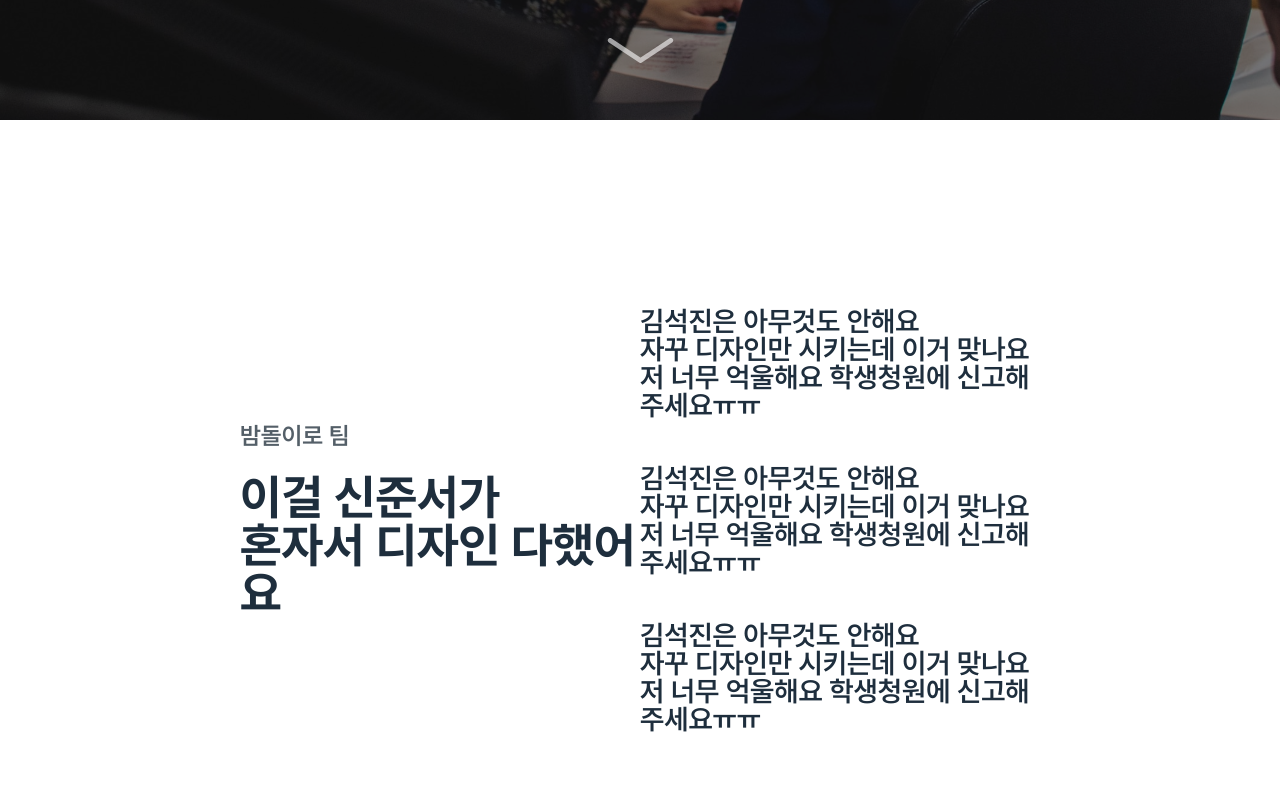
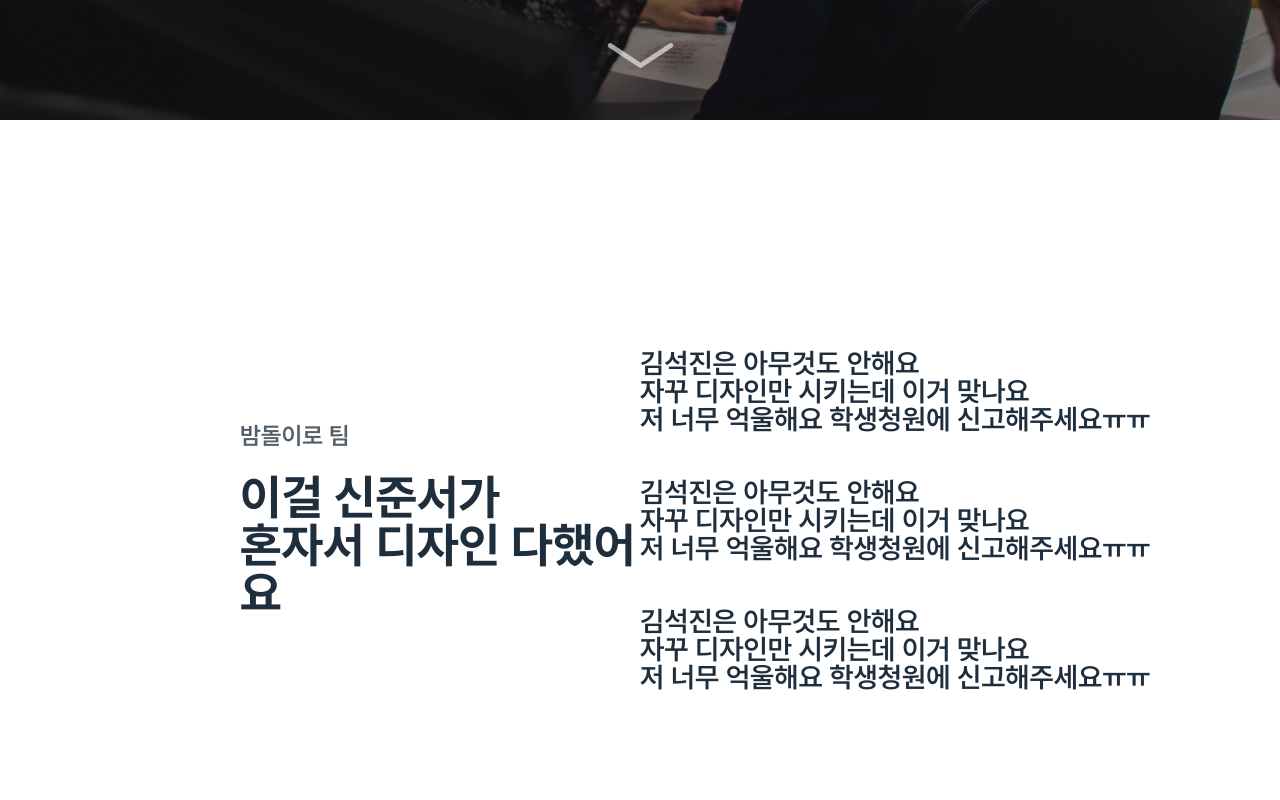
Before and after one commit to Bamdoliro/Bamdoliro, a React (Create React App) app: page / in a window 1280 px wide. Shown: the part 680-1480 px from the top of the page. Built offline with nearby package versions, Linux system fonts and the light colour scheme.

Commit message:
ADD :: map 함수로 바꿈

```diff
--- a/src/App.tsx
+++ b/src/App.tsx
@@ -10,7 +10,6 @@ export default function App() {
       <P.Main />
       <P.Introduce />
       <P.History />
-      <P.TeamMate />
     </RecoilRoot>
   );
 }
--- a/src/components/Introduce/index.tsx
+++ b/src/components/Introduce/index.tsx
@@ -1,5 +1,6 @@
 import TitleWrap from 'components/common/TItleWrap';
 import { color } from 'shared/styles/theme';
+import IntroduceData from 'data/IntroduceData.json';
 import * as S from './style';
 
 function Introduce() {
@@ -11,24 +12,13 @@ function Introduce() {
           desc={'이걸 신준서가\n혼자서 디자인 다했어요'}
         />
         <S.TextWrap>
-          <S.Text color={color.gray04}>
-            김석진은 아무것도 안해요
-            <br />
-            자꾸 디자인만 시키는데 이거 맞나요
-            <br />저 너무 억울해요 학생청원에 신고해주세요ㅠㅠ
-          </S.Text>
-          <S.Text color={color.gray04}>
-            김석진은 아무것도 안해요
-            <br />
-            자꾸 디자인만 시키는데 이거 맞나요
-            <br />저 너무 억울해요 학생청원에 신고해주세요ㅠㅠ
-          </S.Text>
-          <S.Text color={color.gray04}>
-            김석진은 아무것도 안해요
-            <br />
-            자꾸 디자인만 시키는데 이거 맞나요
-            <br />저 너무 억울해요 학생청원에 신고해주세요ㅠㅠ
-          </S.Text>
+          {IntroduceData.map((item) => {
+            return (
+              <S.Text color={color.gray04} key={item.id}>
+                {item.content}
+              </S.Text>
+            );
+          })}
         </S.TextWrap>
       </S.Wrap>
     </S.Container>
--- a/src/components/Introduce/style.ts
+++ b/src/components/Introduce/style.ts
@@ -5,7 +5,6 @@ import * as T from 'shared/styles/text';
 export const Container = styled.div`
   display: flex;
   justify-content: center;
-  align-items: center;
   gap: 138px;
   width: 100vw;
   height: 100vh;
@@ -27,8 +26,9 @@ export const TextWrap = styled.div`
   max-width: 400px;
 `;
 
-export const Text = styled(T.TitleTwo)`
+export const Text = styled.pre`
   text-align: left;
   font-size: 28px;
   color: ${color.gray04};
+  font-family: 'PretendardSemiBold';
 `;
--- /dev/null
+++ b/src/data/IntroduceData.json
@@ -0,0 +1,14 @@
+[
+    {
+        "id": 0,
+        "content": "김석진은 아무것도 안해요\n자꾸 디자인만 시키는데 이거 맞나요\n저 너무 억울해요 학생청원에 신고해주세요ㅠㅠ"
+    },
+    {
+        "id": 1,
+        "content": "김석진은 아무것도 안해요\n자꾸 디자인만 시키는데 이거 맞나요\n저 너무 억울해요 학생청원에 신고해주세요ㅠㅠ"
+    },
+    {
+        "id": 2,
+        "content": "김석진은 아무것도 안해요\n자꾸 디자인만 시키는데 이거 맞나요\n저 너무 억울해요 학생청원에 신고해주세요ㅠㅠ"
+    }
+]
```
